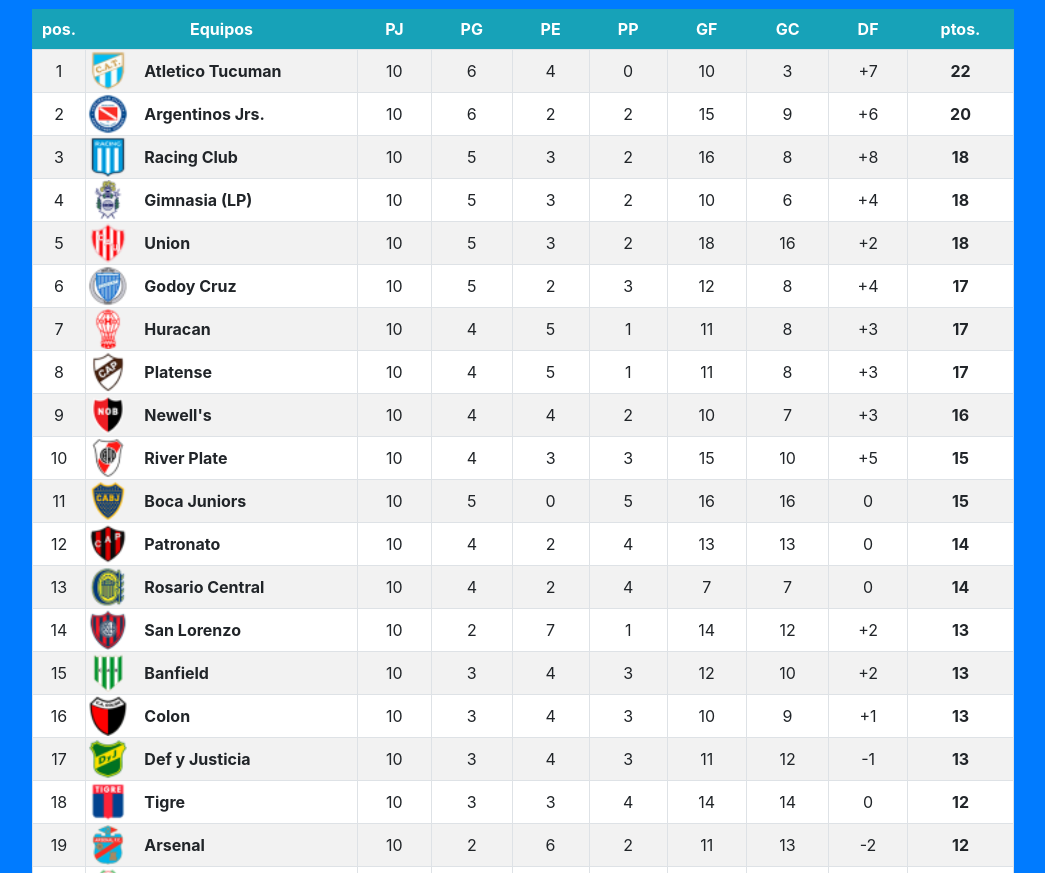
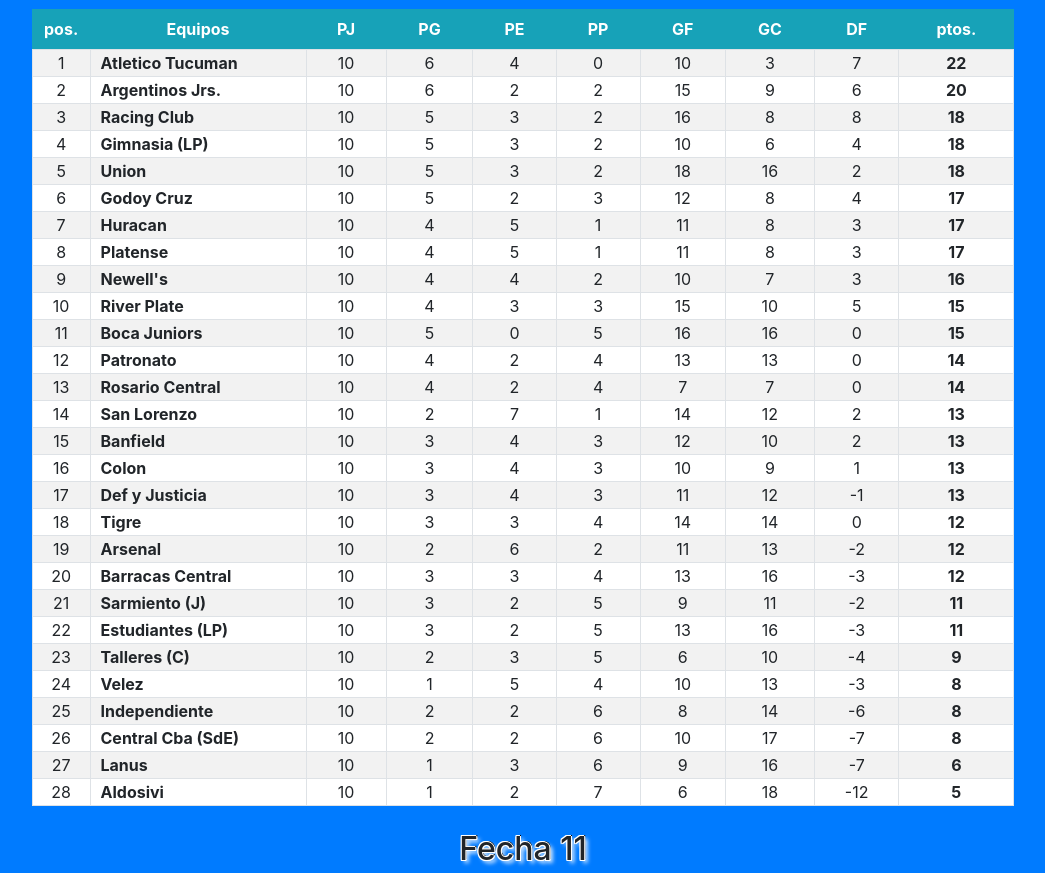
Before and after one commit to IgnacioCordiglia/coderhouse_javascript, a plain HTML site: page index.html in a window 1280 px wide. Shown: the part 77-950 px from the top of the page, without its empty margins (117-1162 px from the left). Drawn offline with nearby package versions, Linux system fonts and the light colour scheme.

Commit message:
muestra los cambios en la tabla en lugar de en la consola

```diff
--- a/index.html
+++ b/index.html
@@ -60,8 +60,7 @@
                 <td>1</td>
                 <td colspan="12" class="font-weight-bold">
                     <div class="row d-flex h-100">
-                        <img class="mx-3" width="40" src="assets/atl_tucuman.png">
-                        <p class="my-auto equipo">Atletico Tucuman</p>
+                           <p class="ml-4 my-auto equipo">Atletico Tucuman</p>
                     </div>
                 </td>
                 <td class="PJ">10</td>
@@ -70,16 +69,15 @@
                 <td class="PP">0</td>
                 <td class="GF">10</td>
                 <td class="GC">3</td>
-                <td class="DF">+7</td>
-                <td class="font-weight-bold">22</td>
+                <td class="DF">7</td>
+                <td class="pto font-weight-bold">22</td>
             </tr>
 
             <tr>
                 <td>2</td>
                 <td colspan="12" class="font-weight-bold">
                     <div class="row d-flex h-100">
-                        <img class="mx-3" width="40" src="assets/argentinos.png">
-                        <p class="my-auto equipo">Argentinos Jrs.</p>
+                          <p class="ml-4 my-auto equipo">Argentinos Jrs.</p>
                     </div>
                 </td>
                 <td class="PJ">10</td>
@@ -88,16 +86,15 @@
                 <td class="PP">2</td>
                 <td class="GF">15</td>
                 <td class="GC">9</td>
-                <td class="DF">+6</td>
-                <td class="font-weight-bold">20</td>
+                <td class="DF">6</td>
+                <td class="pto font-weight-bold">20</td>
             </tr>
 
             <tr>
                 <td>3</td>
                 <td colspan="12" class="font-weight-bold">
                     <div class="row d-flex h-100">
-                        <img class="mx-3" width="40" src="assets/racing.png">
-                        <p class="my-auto equipo">Racing Club</p>
+                      <p class="ml-4 my-auto equipo">Racing Club</p>
                     </div>
                 </td>
                 <td class="PJ">10</td>
@@ -106,16 +103,15 @@
                 <td class="PP">2</td>
                 <td class="GF">16</td>
                 <td class="GC">8</td>
-                <td class="DF">+8</td>
-                <td class="font-weight-bold">18</td>
+                <td class="DF">8</td>
+                <td class="pto font-weight-bold">18</td>
             </tr>
 
             <tr>
                 <td>4</td>
                 <td colspan="12" class="font-weight-bold">
                     <div class="row d-flex h-100">
-                        <img class="mx-3" width="40" src="assets/gimnasia.png">
-                        <p class="my-auto equipo">Gimnasia (LP)</p>
+                        <p class="ml-4 my-auto equipo">Gimnasia (LP)</p>
                     </div>
                 </td>
                 <td class="PJ">10</td>
@@ -124,16 +120,15 @@
                 <td class="PP">2</td>
                 <td class="GF">10</td>
                 <td class="GC">6</td>
-                <td class="DF">+4</td>
-                <td class="font-weight-bold">18</td>
+                <td class="DF">4</td>
+                <td class="pto font-weight-bold">18</td>
             </tr>
 
             <tr>
                 <td>5</td>
                 <td colspan="12" class="font-weight-bold">
                     <div class="row d-flex h-100">
-                        <img class="mx-3" width="40" src="assets/union.png">
-                        <p class="my-auto equipo">Union</p>
+                     <p class="ml-4 my-auto equipo">Union</p>
                     </div>
                 </td>
                 <td class="PJ">10</td>
@@ -142,16 +137,15 @@
                 <td class="PP">2</td>
                 <td class="GF">18</td>
                 <td class="GC">16</td>
-                <td class="DF">+2</td>
-                <td class="font-weight-bold">18</td>
+                <td class="DF">2</td>
+                <td class="pto font-weight-bold">18</td>
             </tr>
 
             <tr>
                 <td>6</td>
                 <td colspan="12" class="font-weight-bold">
                     <div class="row d-flex h-100">
-                        <img class="mx-3" width="40" src="assets/godoy_cruz.png">
-                        <p class="my-auto equipo">Godoy Cruz</p>
+                          <p class="ml-4 my-auto equipo">Godoy Cruz</p>
                     </div>
                 </td>
                 <td class="PJ">10</td>
@@ -160,16 +154,15 @@
                 <td class="PP">3</td>
                 <td class="GF">12</td>
                 <td class="GC">8</td>
-                <td class="DF">+4</td>
-                <td class="font-weight-bold">17</td>
+                <td class="DF">4</td>
+                <td class="pto font-weight-bold">17</td>
             </tr>
 
             <tr>
                 <td>7</td>
                 <td colspan="12" class="font-weight-bold">
                     <div class="row d-flex h-100">
-                        <img class="mx-3" width="40" src="assets/huracan.png">
-                        <p class="my-auto equipo">Huracan</p>
+                       <p class="ml-4 my-auto equipo">Huracan</p>
                     </div>
                 </td>
                 <td class="PJ">10</td>
@@ -178,16 +171,15 @@
                 <td class="PP">1</td>
                 <td class="GF">11</td>
                 <td class="GC">8</td>
-                <td class="DF">+3</td>
-                <td class="font-weight-bold">17</td>
+                <td class="DF">3</td>
+                <td class="pto font-weight-bold">17</td>
             </tr>
 
             <tr>
                 <td>8</td>
                 <td colspan="12" class="font-weight-bold">
                     <div class="row d-flex h-100">
-                        <img class="mx-3" width="40" src="assets/platense.png">
-                        <p class="my-auto equipo">Platense</p>
+                        <p class="ml-4 my-auto equipo">Platense</p>
                     </div>
                 </td>
                 <td class="PJ">10</td>
@@ -196,16 +188,15 @@
                 <td class="PP">1</td>
                 <td class="GF">11</td>
                 <td class="GC">8</td>
-                <td class="DF">+3</td>
-                <td class="font-weight-bold">17</td>
+                <td class="DF">3</td>
+                <td class="pto font-weight-bold">17</td>
             </tr>
 
             <tr>
                 <td>9</td>
                 <td colspan="12" class="font-weight-bold">
                     <div class="row d-flex h-100">
-                        <img class="mx-3" width="40" src="assets/newells.png">
-                        <p class="my-auto equipo">Newell's</p>
+                       <p class="ml-4 my-auto equipo">Newell's</p>
                     </div>
                 </td>
                 <td class="PJ">10</td>
@@ -214,16 +205,15 @@
                 <td class="PP">2</td>
                 <td class="GF">10</td>
                 <td class="GC">7</td>
-                <td>+3</td>
-                <td class="font-weight-bold">16</td>
+                <td class="DF">3</td>
+                <td class="pto font-weight-bold">16</td>
             </tr>
 
             <tr>
                 <td>10</td>
                 <td colspan="12" class="font-weight-bold">
                     <div class="row d-flex h-100">
-                        <img class="mx-3" width="40" src="assets/river.png">
-                        <p class="my-auto equipo">River Plate</p>
+                     <p class="ml-4 my-auto equipo">River Plate</p>
                     </div>
                 </td>
                 <td class="PJ">10</td>
@@ -232,16 +222,15 @@
                 <td class="PP">3</td>
                 <td class="GF">15</td>
                 <td class="GC">10</td>
-                <td class="DF">+5</td>
-                <td class="font-weight-bold">15</td>
+                <td class="DF">5</td>
+                <td class="pto font-weight-bold">15</td>
             </tr>
 
             <tr>
                 <td>11</td>
                 <td colspan="12" class="font-weight-bold">
                     <div class="row d-flex h-100">
-                        <img class="mx-3" width="40" src="assets/boca.png">
-                        <p class="my-auto equipo">Boca Juniors</p>
+                    <p class="ml-4 my-auto equipo">Boca Juniors</p>
                     </div>
                 </td>
                 <td class="PJ">10</td>
@@ -251,15 +240,14 @@
                 <td class="GF">16</td>
                 <td class="GC">16</td>
                 <td class="DF">0</td>
-                <td class="font-weight-bold">15</td>
+                <td class="pto font-weight-bold">15</td>
             </tr>
 
             <tr>
                 <td>12</td>
                 <td colspan="12" class="font-weight-bold">
                     <div class="row d-flex h-100">
-                        <img class="mx-3" width="40" src="assets/patronato.png">
-                        <p class="my-auto equipo">Patronato</p>
+                         <p class="ml-4 my-auto equipo">Patronato</p>
                     </div>
                 </td>
                 <td class="PJ">10</td>
@@ -269,15 +257,14 @@
                 <td class="GF">13</td>
                 <td class="GC">13</td>
                 <td class="DF">0</td>
-                <td class="font-weight-bold">14</td>
+                <td class="pto font-weight-bold">14</td>
             </tr>
 
             <tr>
                 <td>13</td>
                 <td colspan="12" class="font-weight-bold">
                     <div class="row d-flex h-100">
-                        <img class="mx-3" width="40" src="assets/rosario_central.png">
-                        <p class="my-auto equipo">Rosario Central</p>
+                               <p class="ml-4 my-auto equipo">Rosario Central</p>
                     </div>
                 </td>
                 <td class="PJ">10</td>
@@ -287,15 +274,14 @@
                 <td class="GF">7</td>
                 <td class="GC">7</td>
                 <td class="DF">0</td>
-                <td class="font-weight-bold">14</td>
+                <td class="pto font-weight-bold">14</td>
             </tr>
 
             <tr>
                 <td>14</td>
                 <td colspan="12" class="font-weight-bold">
                     <div class="row d-flex h-100">
-                        <img class="mx-3" width="40" src="assets/san_lorenzo.png">
-                        <p class="my-auto equipo">San Lorenzo</p>
+                           <p class="ml-4 my-auto equipo">San Lorenzo</p>
                     </div>
                 </td>
                 <td class="PJ">10</td>
@@ -304,16 +290,15 @@
                 <td class="PP">1</td>
                 <td class="GF">14</td>
                 <td class="GC">12</td>
-                <td class="DF">+2</td>
-                <td class="font-weight-bold">13</td>
+                <td class="DF">2</td>
+                <td class="pto font-weight-bold">13</td>
             </tr>
 
             <tr>
                 <td>15</td>
                 <td colspan="12" class="font-weight-bold">
                     <div class="row d-flex h-100">
-                        <img class="mx-3" width="40" src="assets/banfield.png">
-                        <p class="my-auto equipo">Banfield</p>
+                        <p class="ml-4 my-auto equipo">Banfield</p>
                     </div>
                 </td>
                 <td class="PJ">10</td>
@@ -322,16 +307,15 @@
                 <td class="PP">3</td>
                 <td class="GF">12</td>
                 <td class="GC">10</td>
-                <td class="DF">+2</td>
-                <td class="font-weight-bold">13</td>
+                <td class="DF">2</td>
+                <td class="pto font-weight-bold">13</td>
             </tr>
 
             <tr>
                 <td>16</td>
                 <td colspan="12" class="font-weight-bold">
                     <div class="row d-flex h-100">
-                        <img class="mx-3" width="40" src="assets/colon.png">
-                        <p class="my-auto equipo">Colon</p>
+                     <p class="ml-4 my-auto equipo">Colon</p>
                     </div>
                 </td>
                 <td class="PJ">10</td>
@@ -340,16 +324,15 @@
                 <td class="PP">3</td>
                 <td class="GF">10</td>
                 <td class="GC">9</td>
-                <td class="DF">+1</td>
-                <td class="font-weight-bold">13</td>
+                <td class="DF">1</td>
+                <td class="pto font-weight-bold">13</td>
             </tr>
 
             <tr>
                 <td>17</td>
                 <td colspan="12" class="font-weight-bold">
                     <div class="row d-flex h-100">
-                        <img class="mx-3" width="40" src="assets/DyJ.png">
-                        <p class="my-auto equipo">Def y Justicia</p>
+                   <p class="ml-4 my-auto equipo">Def y Justicia</p>
                     </div>
                 </td>
                 <td class="PJ">10</td>
@@ -359,15 +342,14 @@
                 <td class="GF">11</td>
                 <td class="GC">12</td>
                 <td class="DF">-1</td>
-                <td class="font-weight-bold">13</td>
+                <td class="pto font-weight-bold">13</td>
             </tr>
 
             <tr>
                 <td>18</td>
                 <td colspan="12" class="font-weight-bold">
                     <div class="row d-flex h-100">
-                        <img class="mx-3" width="40" src="assets/tigre.png">
-                        <p class="my-auto equipo">Tigre</p>
+                     <p class="ml-4 my-auto equipo">Tigre</p>
                     </div>
                 </td>
                 <td class="PJ">10</td>
@@ -377,15 +359,14 @@
                 <td class="GF">14</td>
                 <td class="GC">14</td>
                 <td class="DF">0</td>
-                <td class="font-weight-bold">12</td>
+                <td class="pto font-weight-bold">12</td>
             </tr>
 
             <tr>
                 <td>19</td>
                 <td colspan="12" class="font-weight-bold">
                     <div class="row d-flex h-100">
-                        <img class="mx-3" width="40" src="assets/arsenal.png">
-                        <p class="my-auto equipo">Arsenal</p>
+                       <p class="ml-4 my-auto equipo">Arsenal</p>
                     </div>
                 </td>
                 <td class="PJ">10</td>
@@ -395,15 +376,14 @@
                 <td class="GF">11</td>
                 <td class="GC">13</td>
                 <td class="DF">-2</td>
-                <td class="font-weight-bold">12</td>
+                <td class="pto font-weight-bold">12</td>
             </tr>
 
             <tr>
                 <td>20</td>
                 <td colspan="12" class="font-weight-bold">
                     <div class="row d-flex h-100">
-                        <img class="mx-3" width="40" src="assets/barracas.png">
-                        <p class="my-auto equipo">Barracas Central</p>
+                        <p class="ml-4 my-auto equipo">Barracas Central</p>
                     </div>
                 </td>
                 <td class="PJ">10</td>
@@ -413,15 +393,14 @@
                 <td class="GF">13</td>
                 <td class="GC">16</td>
                 <td class="DF">-3</td>
-                <td class="font-weight-bold">12</td>
+                <td class="pto font-weight-bold">12</td>
             </tr>
 
             <tr>
                 <td>21</td>
                 <td colspan="12" class="font-weight-bold">
                     <div class="row d-flex h-100">
-                        <img class="mx-3" width="40" src="assets/sarmiento.png">
-                        <p class="my-auto equipo">Sarmiento (J)</p>
+                         <p class="ml-4 my-auto equipo">Sarmiento (J)</p>
                     </div>
                 </td>
                 <td class="PJ">10</td>
@@ -431,15 +410,14 @@
                 <td class="GF">9</td>
                 <td class="GC">11</td>
                 <td class="DF">-2</td>
-                <td class="font-weight-bold">11</td>
+                <td class="pto font-weight-bold">11</td>
             </tr>
 
             <tr>
                 <td>22</td>
                 <td colspan="12" class="font-weight-bold">
                     <div class="row d-flex h-100">
-                        <img class="mx-3" width="40" src="assets/estudiantes.png">
-                        <p class="my-auto equipo">Estudiantes (LP)</p>
+                           <p class="ml-4 my-auto equipo">Estudiantes (LP)</p>
                     </div>
                 </td>
                 <td class="PJ">10</td>
@@ -449,15 +427,14 @@
                 <td class="GF">13</td>
                 <td class="GC">16</td>
                 <td class="DF">-3</td>
-                <td class="font-weight-bold">11</td>
+                <td class="pto font-weight-bold">11</td>
             </tr>
 
             <tr>
                 <td>23</td>
                 <td colspan="12" class="font-weight-bold">
                     <div class="row d-flex h-100">
-                        <img class="mx-3" width="40" src="assets/talleres.png">
-                        <p class="my-auto equipo">Talleres (C)</p>
+                        <p class="ml-4 my-auto equipo">Talleres (C)</p>
                     </div>
                 </td>
                 <td class="PJ">10</td>
@@ -467,15 +444,14 @@
                 <td class="GF">6</td>
                 <td class="GC">10</td>
                 <td class="DF">-4</td>
-                <td class="font-weight-bold">9</td>
+                <td class="pto font-weight-bold">9</td>
             </tr>
 
             <tr>
                 <td>24</td>
                 <td colspan="12" class="font-weight-bold">
                     <div class="row d-flex h-100">
-                        <img class="mx-3" width="40" src="assets/velez.png">
-                        <p class="my-auto equipo">Velez</p>
+                     <p class="ml-4 my-auto equipo">Velez</p>
                     </div>
                 </td>
                 <td class="PJ">10</td>
@@ -485,15 +461,14 @@
                 <td class="GF">10</td>
                 <td class="GC">13</td>
                 <td class="DF">-3</td>
-                <td class="font-weight-bold">8</td>
+                <td class="pto font-weight-bold">8</td>
             </tr>
 
             <tr>
                 <td>25</td>
                 <td colspan="12" class="font-weight-bold">
                     <div class="row d-flex h-100">
-                        <img class="mx-3" width="40" src="assets/independiente.png">
-                        <p class="my-auto equipo">Independiente</p>
+                             <p class="ml-4 my-auto equipo">Independiente</p>
                     </div>
                 </td>
                 <td class="PJ">10</td>
@@ -503,15 +478,14 @@
                 <td class="GF">8</td>
                 <td class="GC">14</td>
                 <td class="DF">-6</td>
-                <td class="font-weight-bold">8</td>
+                <td class="pto font-weight-bold">8</td>
             </tr>
 
             <tr>
                 <td>26</td>
                 <td colspan="12" class="font-weight-bold">
                     <div class="row d-flex h-100">
-                        <img class="mx-3" width="40" src="assets/central_cba.png">
-                        <p class="my-auto equipo">Central Cba (SdE)</p>
+                           <p class="ml-4 my-auto equipo">Central Cba (SdE)</p>
                     </div>
                 </td>
                 <td class="PJ">10</td>
@@ -521,15 +495,14 @@
                 <td class="GF">10</td>
                 <td class="GC">17</td>
                 <td class="DF">-7</td>
-                <td class="font-weight-bold">8</td>
+                <td class="pto font-weight-bold">8</td>
             </tr>
 
             <tr>
                 <td>27</td>
                 <td colspan="12" class="font-weight-bold">
                     <div class="row d-flex h-100">
-                        <img class="mx-3" width="40" src="assets/lanus.png">
-                        <p class="my-auto equipo">Lanus</p>
+                     <p class="ml-4 my-auto equipo">Lanus</p>
                     </div>
                 </td>
                 <td class="PJ">10</td>
@@ -539,15 +512,14 @@
                 <td class="GF">9</td>
                 <td class="GC">16</td>
                 <td class="DF">-7</td>
-                <td class="font-weight-bold">6</td>
+                <td class="pto font-weight-bold">6</td>
             </tr>
 
             <tr>
                 <td>28</td>
                 <td colspan="12" class="font-weight-bold">
                     <div class="row d-flex h-100">
-                        <img class="mx-3" width="40" src="assets/aldosivi.png">
-                        <p class="my-auto equipo">Aldosivi</p>
+                        <p class="ml-4 my-auto equipo">Aldosivi</p>
                     </div>
                 </td>
                 <td class="PJ">10</td>
@@ -557,7 +529,7 @@
                 <td class="GF">6</td>
                 <td class="GC">18</td>
                 <td class="DF">-12</td>
-                <td class="font-weight-bold">5</td>
+                <td class="pto font-weight-bold">5</td>
             </tr>
         </tbody>
     </table>
```
Also changed, not shown: js/script.js (+35 -31 lines).
